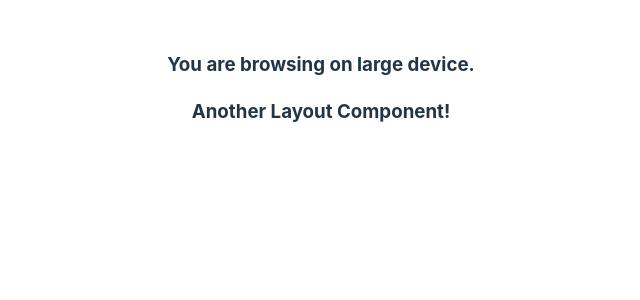
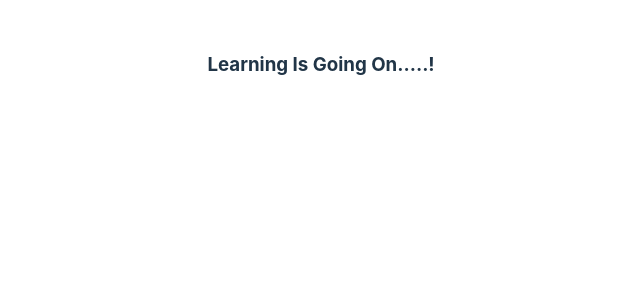
Before and after one commit to Muhammed-Nayeem/Thinking-In-React, a React (Vite) app: page / in a window 1280 px wide. Shown: the top 300 px of the page, without its empty margins (319-959 px from the left). Built offline with nearby package versions, Linux system fonts and the light colour scheme.

Commit message:
App.jsx file modified and new AppAlt.jsx file created

```diff
--- a/src/App.jsx
+++ b/src/App.jsx
@@ -1,13 +1,10 @@
 import "./App.css";
-import LayoutComponentOne from "./FunctionalComponentsAndHook/Lesson6/LayoutComponentOne";
-import LayoutComponentTwo from "./FunctionalComponentsAndHook/Lesson6/LayoutComponentTwo";
 
 const App = () => {
 
   return (
     <div className="app">
-      <LayoutComponentOne />
-      <LayoutComponentTwo />
+      <h3>Learning Is Going On.....!</h3>
     </div>
   );
 };
```
Also changed, not shown: src/FunctionalComponentsAndHook/Lesson6/AppAlt.jsx (added, +14 -0 lines).
